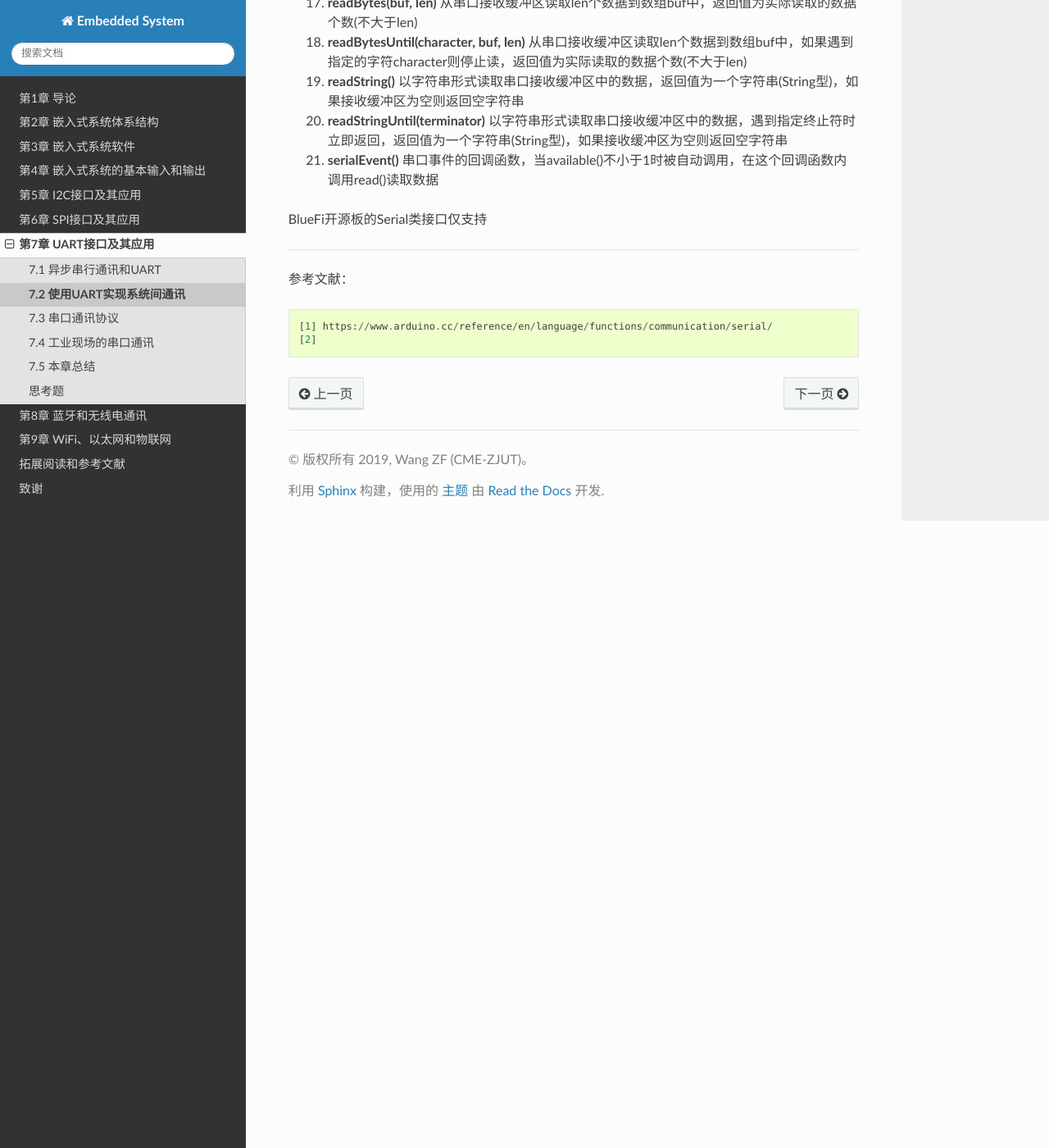
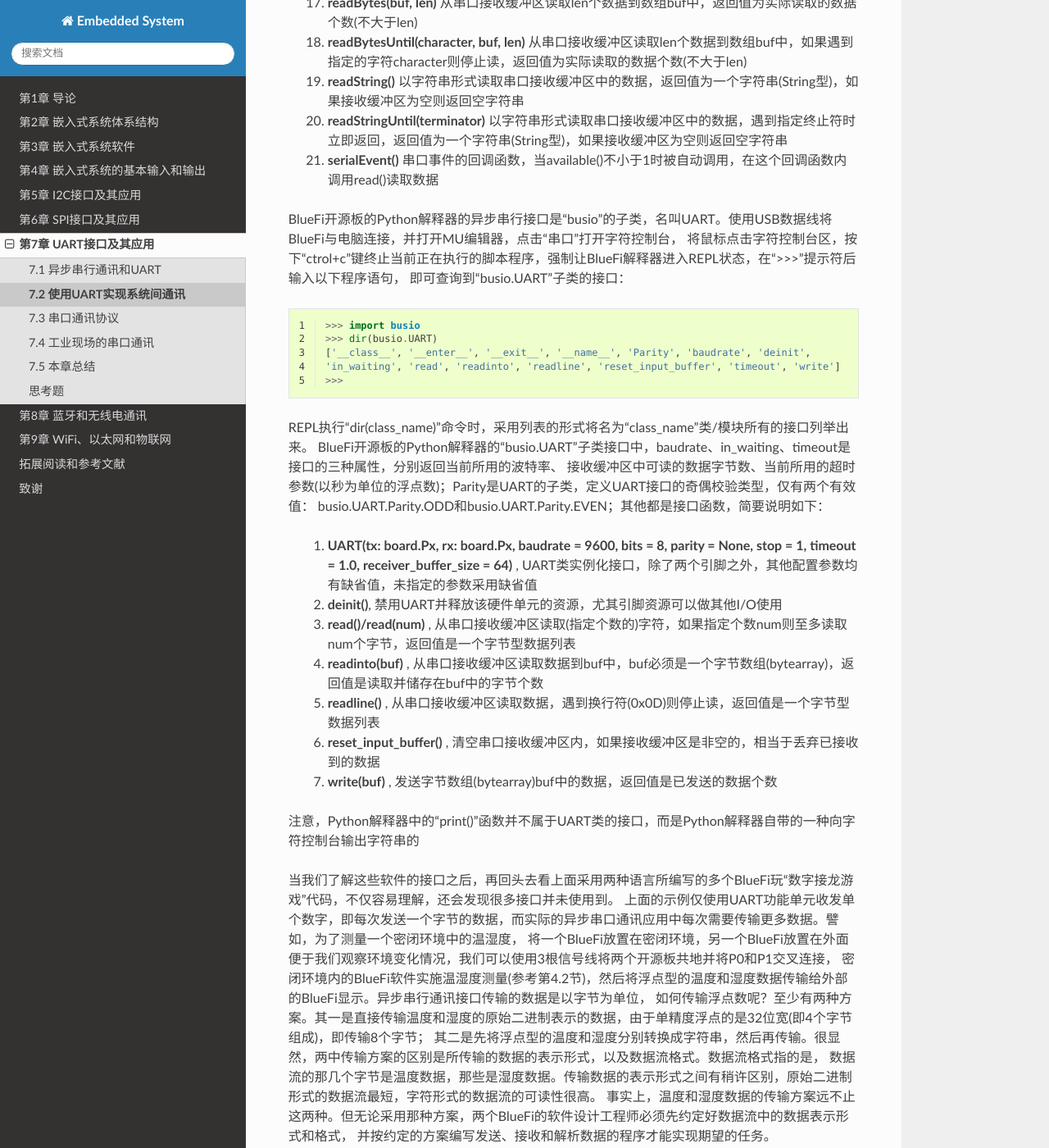
Before and after one commit to BradChan/TheEmbeddedSystem, a Sphinx documentation site: the page built from source/c7_ec_uart_if/uart_communication.rst, in a window 1280 px wide and 1400 px high, scrolled down 4989 px. Shown: the whole window at 82% size. Built offline with Sphinx 7.4.7 and the Read the Docs theme 2.0.0, drawn with Linux system fonts in a browser that asks for light colours; some of the changed text lies outside the part shown.

Commit message:
update ch7.2

```diff
--- a/source/c7_ec_uart_if/uart_communication.rst
+++ b/source/c7_ec_uart_if/uart_communication.rst
@@ -195,7 +195,61 @@ BlueFi开源板40脚金手指拓展接口的P0和P1引脚分别可作为异步
   20. **readStringUntil(terminator)** 以字符串形式读取串口接收缓冲区中的数据，遇到指定终止符时立即返回，返回值为一个字符串(String型)，如果接收缓冲区为空则返回空字符串
   21. **serialEvent()** 串口事件的回调函数，当available()不小于1时被自动调用，在这个回调函数内调用read()读取数据
 
-BlueFi开源板的Serial类接口仅支持
+BlueFi开源板的Python解释器的异步串行接口是“busio”的子类，名叫UART。使用USB数据线将BlueFi与电脑连接，并打开MU编辑器，点击“串口”打开字符控制台，
+将鼠标点击字符控制台区，按下“ctrol+c”键终止当前正在执行的脚本程序，强制让BlueFi解释器进入REPL状态，在“>>>”提示符后输入以下程序语句，
+即可查询到“busio.UART”子类的接口：
+
+.. code-block::  Python
+  :linenos:
+
+  >>> import busio
+  >>> dir(busio.UART)
+  ['__class__', '__enter__', '__exit__', '__name__', 'Parity', 'baudrate', 'deinit',
+  'in_waiting', 'read', 'readinto', 'readline', 'reset_input_buffer', 'timeout', 'write']
+  >>>
+
+REPL执行“dir(class_name)”命令时，采用列表的形式将名为“class_name”类/模块所有的接口列举出来。
+BlueFi开源板的Python解释器的“busio.UART”子类接口中，baudrate、in_waiting、timeout是接口的三种属性，分别返回当前所用的波特率、
+接收缓冲区中可读的数据字节数、当前所用的超时参数(以秒为单位的浮点数)；Parity是UART的子类，定义UART接口的奇偶校验类型，仅有两个有效值：
+busio.UART.Parity.ODD和busio.UART.Parity.EVEN；其他都是接口函数，简要说明如下：
+
+  1. **UART(tx: board.Px, rx: board.Px,  baudrate = 9600, bits = 8, parity = None, stop = 1, timeout = 1.0, receiver_buffer_size = 64)** , UART类实例化接口，除了两个引脚之外，其他配置参数均有缺省值，未指定的参数采用缺省值
+  2. **deinit()**, 禁用UART并释放该硬件单元的资源，尤其引脚资源可以做其他I/O使用
+  3. **read()/read(num)** , 从串口接收缓冲区读取(指定个数的)字符，如果指定个数num则至多读取num个字节，返回值是一个字节型数据列表
+  4. **readinto(buf)** , 从串口接收缓冲区读取数据到buf中，buf必须是一个字节数组(bytearray)，返回值是读取并储存在buf中的字节个数
+  5. **readline()** , 从串口接收缓冲区读取数据，遇到换行符(0x0D)则停止读，返回值是一个字节型数据列表
+  6. **reset_input_buffer()** , 清空串口接收缓冲区内，如果接收缓冲区是非空的，相当于丢弃已接收到的数据
+  7. **write(buf)** , 发送字节数组(bytearray)buf中的数据，返回值是已发送的数据个数
+
+注意，Python解释器中的“print()”函数并不属于UART类的接口，而是Python解释器自带的一种向字符控制台输出字符串的
+
+当我们了解这些软件的接口之后，再回头去看上面采用两种语言所编写的多个BlueFi玩“数字接龙游戏”代码，不仅容易理解，还会发现很多接口并未使用到。
+上面的示例仅使用UART功能单元收发单个数字，即每次发送一个字节的数据，而实际的异步串口通讯应用中每次需要传输更多数据。譬如，为了测量一个密闭环境中的温湿度，
+将一个BlueFi放置在密闭环境，另一个BlueFi放置在外面便于我们观察环境变化情况，我们可以使用3根信号线将两个开源板共地并将P0和P1交叉连接，
+密闭环境内的BlueFi软件实施温湿度测量(参考第4.2节)，然后将浮点型的温度和湿度数据传输给外部的BlueFi显示。异步串行通讯接口传输的数据是以字节为单位，
+如何传输浮点数呢？至少有两种方案。其一是直接传输温度和湿度的原始二进制表示的数据，由于单精度浮点的是32位宽(即4个字节组成)，即传输8个字节；
+其二是先将浮点型的温度和湿度分别转换成字符串，然后再传输。很显然，两中传输方案的区别是所传输的数据的表示形式，以及数据流格式。数据流格式指的是，
+数据流的那几个字节是温度数据，那些是湿度数据。传输数据的表示形式之间有稍许区别，原始二进制形式的数据流最短，字符形式的数据流的可读性很高。
+事实上，温度和湿度数据的传输方案远不止这两种。但无论采用那种方案，两个BlueFi的软件设计工程师必须先约定好数据流中的数据表示形式和格式，
+并按约定的方案编写发送、接收和解析数据的程序才能实现期望的任务。
+
+通讯双方约定的数据流表示形式和格式等被统称为通讯协议(Protocol)。异步串行通讯接口协议包括，波特率、字节单元的格式(数据位个数、校验位、停止位个数等)，
+数据流固定的头字符(Head Character)、数据流校验字(Check Word)、终止符(Terminator)，以及数据流的表示形式和格式。
+
+异步串行通讯接口协议的架构示例请参考图7.11。
+
+.. image:: ../_static/images/c7/uart_communicaton_protocol_structure_0.jpg
+  :scale: 20%
+  :align: center
+
+图7.11  异步串行通讯协议的架构
+
+人与人之间的协议、合同等属于法律范畴的概念，通讯协议是计算机系统之间的软件接口规范，通讯双方的任一方不遵循约定的通讯协议就有可能会造成通讯失败。
+
+
+
+
+
 
 -------------------------
 
```
Also changed, not shown: source/_static/images/c7/uart_communicaton_protocol_structure_0.jpg (added).
